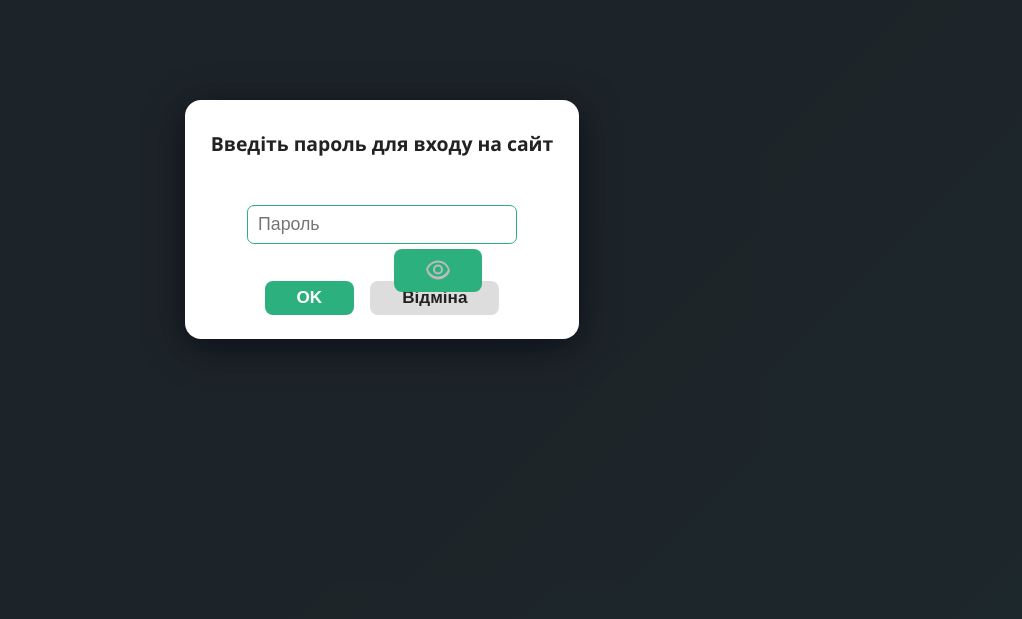
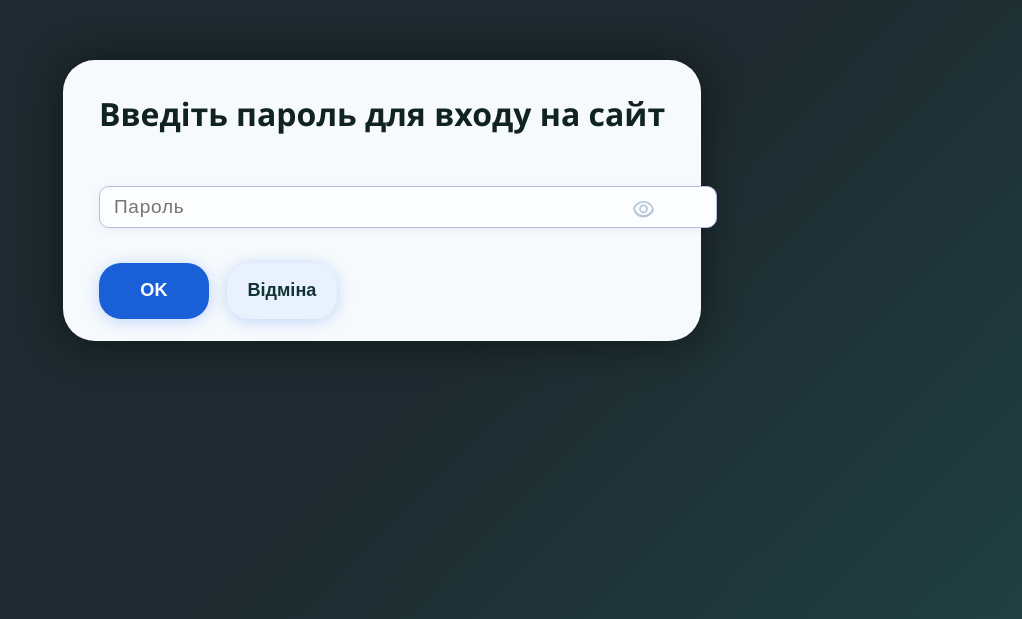
Before and after one commit to LizaDemenkova/LizaGames, a plain HTML site: page index.html in a window 1280 px wide. Shown: the part 181-800 px from the top of the page, without its empty margins (258-1280 px from the left). Drawn offline with Linux system fonts and the light colour scheme.

Commit message:
Add files via upload

```diff
--- a/index.html
+++ b/index.html
@@ -14,6 +14,7 @@
       flex-direction: column;
       align-items: center;
     }
+    #main.hide { display: none; }
     #main {
       margin-top: 60px;
       display: flex;
@@ -22,42 +23,6 @@
       width: 100%;
       max-width: 98vw;
     }
-    #main.hide { display: none; }
-    #pw-modal-bg {
-      position: fixed; left: 0; top: 0; width: 100vw; height: 100vh;
-      background: rgba(30,35,40,0.83); z-index: 99; display: flex; align-items: center; justify-content: center;
-    }
-    #pw-modal {
-      background: #fff; color: #222; border-radius: 16px; box-shadow: 0 8px 38px #0019; min-width: 340px; max-width: 92vw;
-      padding: 30px 26px 24px 26px; display: flex; flex-direction: column; align-items: center;
-    }
-    #pw-modal h2 { margin: 0 0 18px 0; font-size: 1.21em; }
-    #pw-modal label { margin-bottom: 16px; display: block; font-size: 1em; }
-    #pw-modal input[type=password], #pw-modal input[type=text] {
-      width: 220px; font-size: 1.11em; padding: 8px 38px 8px 10px; border-radius: 7px; border: 1.6px solid #ddd;
-      margin-bottom: 15px; outline: none; transition: border .17s;
-    }
-    #pw-modal input[type=password]:focus, #pw-modal input[type=text]:focus { border: 1.6px solid #2cb17e; }
-    #pw-modal .pw-btns { display: flex; gap: 16px; margin-top: 6px; }
-    #pw-modal button {
-      padding: 7px 32px; border-radius: 8px; font-size: 1.07em; background: #2cb17e; color: #fff;
-      border: none; cursor: pointer; font-weight: 600; transition: background .14s;
-    }
-    #pw-modal button:hover { background: #229167; }
-    #pw-modal .cancel-btn {
-      background: #ddd; color: #222;
-    }
-    #pw-modal .cancel-btn:hover { background: #bbb; }
-    #pw-modal .pw-error {
-      color: #d32f2f; font-size: 0.99em; margin-bottom: 8px; text-align: center; min-height: 22px;
-    }
-    #pw-eye-btn {
-      position: absolute;
-      right: 35px; top: 44px;
-      border: none; background: none; cursor: pointer; padding: 0; z-index: 3;
-    }
-    #pw-eye-btn svg { width: 24px; height: 24px; fill: #8bc34a; }
-    #pw-eye-btn.hide svg { fill: #bbb; }
     .quiz-box {
       background: #f7fafc;
       color: #233;
@@ -172,6 +137,78 @@
     @keyframes pop { 0% {transform: scale(1.11);} 100% {transform: scale(1);}
     }
     .counter-box { margin: 10px auto 34px auto; padding: 9px 18px; background: #36fa99; color: #062c17; border-radius: 16px; display: inline-block; font-weight: 700; font-size: 1.09em; box-shadow: 0 2px 10px #0001; letter-spacing: .03em; transition: background .18s; border: 2.5px solid #77ffc3; text-shadow: 0 1px 0 #fff, 0 2px 3px #69fcaf66;}
+    /* --- Окно пароля --- */
+    #pw-modal-bg {
+      position: fixed; z-index: 9999; inset: 0; background: #222e 0.8;
+      display: flex; align-items: center; justify-content: center;
+      animation: fadeInBg .25s;
+    }
+    @keyframes fadeInBg { from { opacity: 0; } to { opacity: 1; } }
+    #pw-modal {
+      background: #f7fafc;
+      color: #122;
+      border-radius: 32px;
+      padding: 32px 36px 22px 36px;
+      min-width: 340px; max-width: 96vw;
+      box-shadow: 0 2px 40px #0007;
+      display: flex; flex-direction: column; align-items: stretch;
+      margin-top: -38px;
+      animation: fadeInUp .3s;
+    }
+    @keyframes fadeInUp { from { transform: translateY(90px); opacity:0; } to { transform: none; opacity: 1; } }
+    #pw-modal h2 { font-size: 2rem; font-weight: bold; margin: 0 0 14px 0; text-align: left;}
+    #pw-modal label { margin-bottom: 14px; }
+    #pw-modal input[type="password"], #pw-modal input[type="text"] {
+      width: 100%; font-size: 1.19em; border-radius: 10px; border: 1.5px solid #bbd; padding: 9px 36px 9px 14px; margin-top: 10px; margin-bottom: 2px;
+      background: #fcfdff;
+      color: #183;
+      box-shadow: 0 2px 10px #2261;
+      letter-spacing: 0.04em;
+      outline: none; transition: border .2s;
+    }
+    #pw-modal .pw-btns { display: flex; gap: 18px; margin-top: 19px; }
+    #pw-modal button[type="submit"], #pw-modal .cancel-btn {
+      background: #1960d8;
+      color: #fff;
+      border: none;
+      border-radius: 22px;
+      font-size: 1.13em;
+      font-weight: bold;
+      min-width: 110px;
+      min-height: 56px;
+      margin: 0;
+      margin-bottom: 0;
+      margin-top: 0;
+      box-shadow: 0 2px 16px #1b6cf344;
+      cursor: pointer;
+      transition: background .17s, color .13s;
+      outline: none;
+    }
+    #pw-modal .cancel-btn {
+      background: #e9f0fe;
+      color: #133;
+    }
+    #pw-modal .pw-error {
+      min-height: 18px;
+      color: #db0e1f;
+      font-weight: 600;
+      font-size: 1.09em;
+      margin-bottom: 7px;
+      margin-top: 2px;
+      text-align: left;
+    }
+    #pw-eye-btn {
+      position: absolute; right: 5px; top: 15px; width: 33px; height: 33px; background: none; border: none; outline: none; cursor: pointer;
+      opacity: .7; transition: opacity .15s;
+      display: flex; align-items: center; justify-content: center;
+    }
+    #pw-eye-btn svg {
+      width: 23px; height: 23px; fill: #11497a;
+    }
+    #pw-eye-btn.hide { opacity: .3; }
+    @media (max-width: 480px) {
+      #pw-modal { min-width: 92vw; padding: 24px 2vw 17px 2vw; }
+    }
     @media (max-width: 650px) {
       .table-wrap { min-width: 100vw; max-width: 100vw; }
       .scalable-table { min-width: 140px; }
@@ -182,24 +219,26 @@
 </head>
 <body>
 <script>
-  // --- Паролі: кожен діє 1 хвилину з моменту першого застосування ---
 const PASSWORDS = [
-    { key: 'pw1', value: 'parol2024' },
-    { key: 'pw2', value: 'kviz2024' },
-    { key: 'pw3', value: 'ekolog2024' }
+  { key: 'alh', value: 'razoor433' },
+  { key: 'bav', value: 'bravo56' },
+  { key: 'chrli', value: 'charle789' }
 ];
 const VALID_MS = 60 * 1000; // 1 хвилина
 
-  // Очищаем просроченные пароли при загрузке страницы
+function isExpired(ts) {
+  return Date.now() - ts > VALID_MS;
+}
+
 function clearExpiredPasswords() {
   let access = localStorage.getItem('quiz_access');
   if (!access) return;
   access = JSON.parse(access);
-    let now = Date.now();
   let changed = false;
   for (let pass of PASSWORDS) {
     let ts = access[pass.key];
-      if (ts && now - ts > VALID_MS) {
+    if (ts && isExpired(ts)) {
+      access[pass.key+'_expired'] = true; // метка просроченного
       delete access[pass.key];
       changed = true;
     }
@@ -245,12 +284,31 @@
       e.preventDefault();
       const pass = input.value.trim();
       let matched = PASSWORDS.find(p => p.value === pass);
+      let access = localStorage.getItem('quiz_access');
+      access = access ? JSON.parse(access) : {};
       if (matched) {
-          // Ставимо таймстемп тільки для цього пароля
-          let obj = localStorage.getItem('quiz_access');
-          obj = obj ? JSON.parse(obj) : {};
-          if (!obj[matched.key]) obj[matched.key] = Date.now();
-          localStorage.setItem('quiz_access', JSON.stringify(obj));
+        // Сначала смотрим, не был ли пароль просрочен уже ранее
+        if (access[matched.key+'_expired']) {
+          error.textContent = 'Цей пароль вже не дійсний.';
+          return;
+        }
+        // Если метки времени нет — активируем
+        if (!access[matched.key]) {
+          access[matched.key] = Date.now();
+          localStorage.setItem('quiz_access', JSON.stringify(access));
+          document.body.removeChild(modalBg);
+          resolve(matched.key);
+          return;
+        }
+        // Если метка есть — проверяем не истёк ли срок
+        if (isExpired(access[matched.key])) {
+          access[matched.key+'_expired'] = true;
+          delete access[matched.key];
+          localStorage.setItem('quiz_access', JSON.stringify(access));
+          error.textContent = 'Цей пароль вже не дійсний.';
+          return;
+        }
+        // В течение минуты — пускаем!
         document.body.removeChild(modalBg);
         resolve(matched.key);
       } else {
@@ -272,8 +330,9 @@
     access = JSON.parse(access);
     let now = Date.now();
     for (let pass of PASSWORDS) {
+      if (access[pass.key+'_expired']) continue;
       let ts = access[pass.key];
-        if (ts && now - ts < VALID_MS) {
+      if (ts && !isExpired(ts)) {
         ok = true;
         usedKey = pass.key;
         break;
@@ -283,7 +342,6 @@
   if (!ok) {
     try {
       usedKey = await showPwModal();
-        // Сразу очищаем просроченные после ввода!
       clearExpiredPasswords();
     } catch {
       document.body.innerHTML = "";
@@ -293,6 +351,7 @@
   document.getElementById('main').classList.remove('hide');
 }
 </script>
+
 <div id="main" class="hide">
   <div class="quiz-box" id="quiz-area">
     <div id="question"></div>
@@ -311,10 +370,6 @@
   <div id="three-counter"></div>
 </div>
 <script>
-passwordCheck().then(startQuiz);
-
-function startQuiz() {
-  // ---- ВЕСЬ КОД КВІЗА ----
 const questions = [
   "Чому важливо сортувати сміття?",
   "Навіщо економити воду вдома?",
@@ -326,7 +381,7 @@ function startQuiz() {
   "Як пластикові відходи шкодять природі?",
   "Що таке органічні продукти?",
   "Як зменшити свій вуглецевий слід?",
-    "Що означає стале споживання?",
+  "Що означає сталий споживчий підхід?",
   "Чому важливо підтримувати біорізноманіття?",
   "Як можна скоротити споживання пластику?",
   "Навіщо використовувати багаторазові сумки?",
@@ -334,7 +389,7 @@ function startQuiz() {
   "Як захищати рідкісні види тварин?",
   "Чому важливо зберігати ліси?",
   "Що таке відновлювана енергія?",
-    "Як впливає викид CO2 на клімат?",
+  "Як впливають викиди CO2 на клімат?",
   "Навіщо брати участь в екологічних акціях?"
 ];
 const numRows = questions.length;
@@ -361,7 +416,7 @@ function startQuiz() {
   typing();
 }
 
-  window.showQuestion = function() {
+function showQuestion() {
   if (currentQuestion < questions.length) {
     document.getElementById('question').innerText = `Питання ${currentQuestion+1} з 20: ${questions[currentQuestion]}`;
     document.getElementById('choices').style.opacity = 1;
@@ -376,7 +431,7 @@ function startQuiz() {
   updateTable(true);
 }
 
-  window.submitAnswer = function(val) {
+function submitAnswer(val) {
   document.getElementById('choices').style.opacity = 0;
   answers[currentQuestion] = val;
   setTimeout(() => {
@@ -402,7 +457,7 @@ function startQuiz() {
   return -1;
 }
 
-  window.updateTable = function(withAnimation = false) {
+function updateTable(withAnimation = false) {
   const N = Math.max(1, currentQuestion);
   let thFont = N > 9 ? "0.92em" : (N > 6 ? "0.99em" : "1.06em");
   let html = `<div class="scalable-table" id="scalableTable" style="font-size: ${tableScale}em;">`;
@@ -416,7 +471,7 @@ function startQuiz() {
   html += `<th class="color-sect"><div class="color-yellow">18–25</div></th>`;
   html += `<th class="color-sect"><div class="color-green">25–30</div></th>`;
   html += '</tr>';
-    // Сумма (всегда сверху)
+  // Сума (завжди зверху)
   let sum = getSum();
   let colorClass = getSumColor(sum);
   let sumCol = getSumColumn(sum);
@@ -430,7 +485,7 @@ function startQuiz() {
       : `<td class="sum-final empty"></td>`;
   }
   html += '</tr>';
-    // Строки-ответы: только для уже отвеченных!
+  // Рядки-відповіді: кожен рядок лише для вже наданих відповідей!
   for (let r = 0; r < N; r++) {
     let rowAnim = (withAnimation && N > lastN && r === N-1) ? "new-cell" : "";
     html += `<tr><td class="row-num ${rowAnim}">${r+1}</td>`;
@@ -464,21 +519,21 @@ function startQuiz() {
   lastN = N;
 }
 
-  window.updateCounter = function() {
+function updateCounter() {
   let count3 = answers.filter(x => x === 3).length;
   document.getElementById('three-counter').innerHTML =
-      `<div class="counter-box">Всього “3” вибрано: ${count3}</div>`;
+    `<div class="counter-box">Всього “3” обрано: ${count3}</div>`;
 }
 
-  // Кнопки +/−: меняют масштаб
-  window.resizeTable = function(delta) {
+// Кнопки +/−: змінюють масштаб контенту (шрифт/відступи)
+function resizeTable(delta) {
   tableScale += delta * 0.09;
   if (tableScale < minScale) tableScale = minScale;
   if (tableScale > maxScale) tableScale = maxScale;
   updateTable(false);
-  };
+}
 
-  // Ресайзеры области
+// Ресайзери області
 const tableWrap = document.getElementById('tableWrap');
 let isResizing = false, resizeDir = "", startX = 0, startY = 0, startW = 0, startH = 0;
 
@@ -517,10 +572,10 @@ function startQuiz() {
 window.addEventListener("mousemove", doResize);
 window.addEventListener("mouseup", stopResize);
 
-  // Запуск
+passwordCheck().then(() => {
   showQuestion();
   updateCounter();
-}
+});
 </script>
 </body>
 </html>
```
Lines whose indentation alone changed are shown as unchanged.
